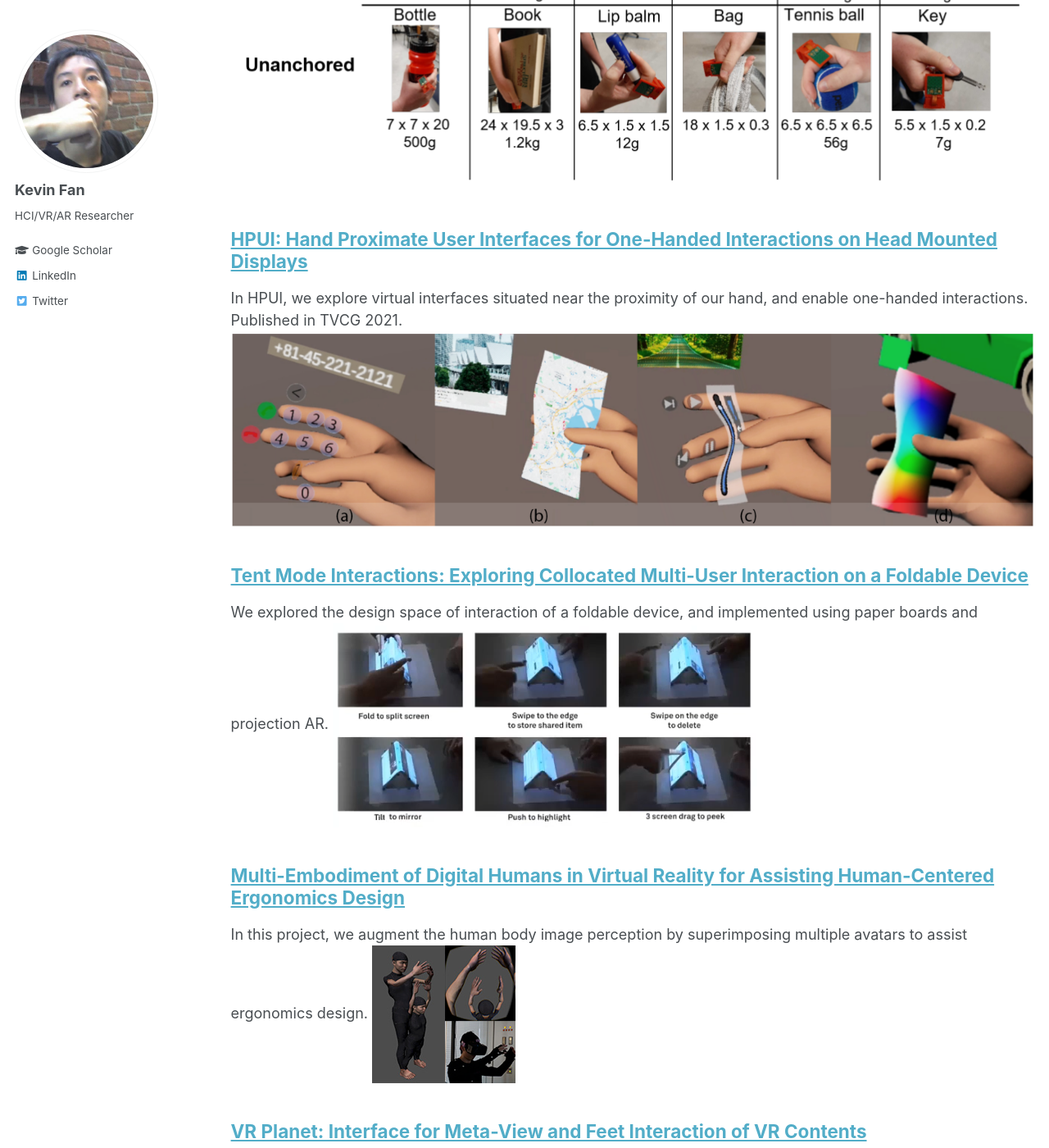
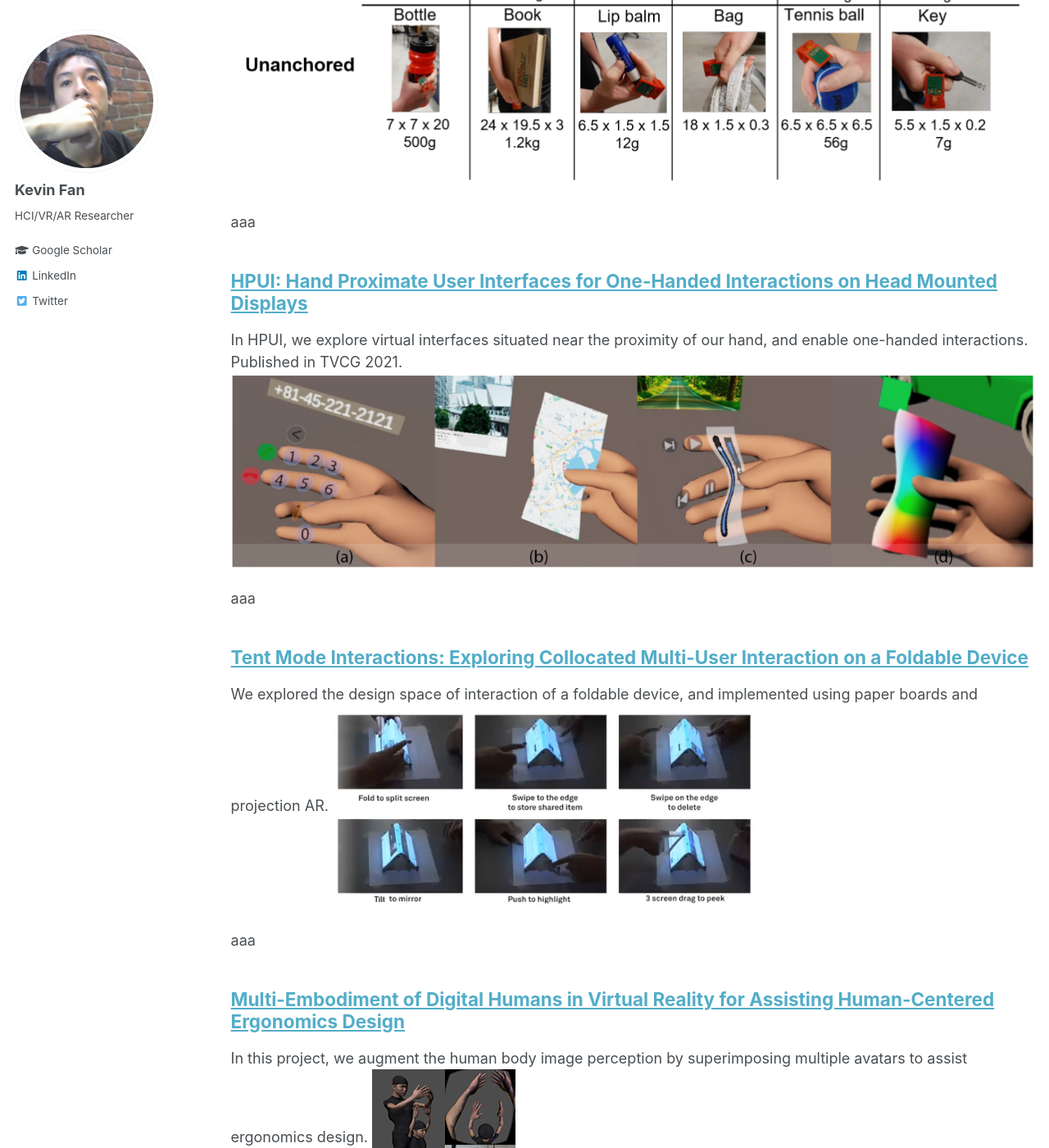
Before and after one commit to kevinswf/kevinswf.github.io, a Jekyll site: the page built from _pages/research.md, in a window 1280 px wide and 1400 px high, scrolled down 584 px. Shown: the whole window at 82% size. Built offline with Jekyll 4.4.1, drawn with Linux system fonts in a browser that asks for light colours; some of the changed text lies outside the part shown.

Commit message:
formatting

```diff
--- a/_pages/research.md
+++ b/_pages/research.md
@@ -13,4 +13,6 @@ author_profile: true
 
 {% for post in site.research reversed %}
   {% include archive-single.html %}
+  aaa
+  <br />
 {% endfor %}
```
Also changed, not shown: _research/02Cuddly.md (+1 -1 lines).
